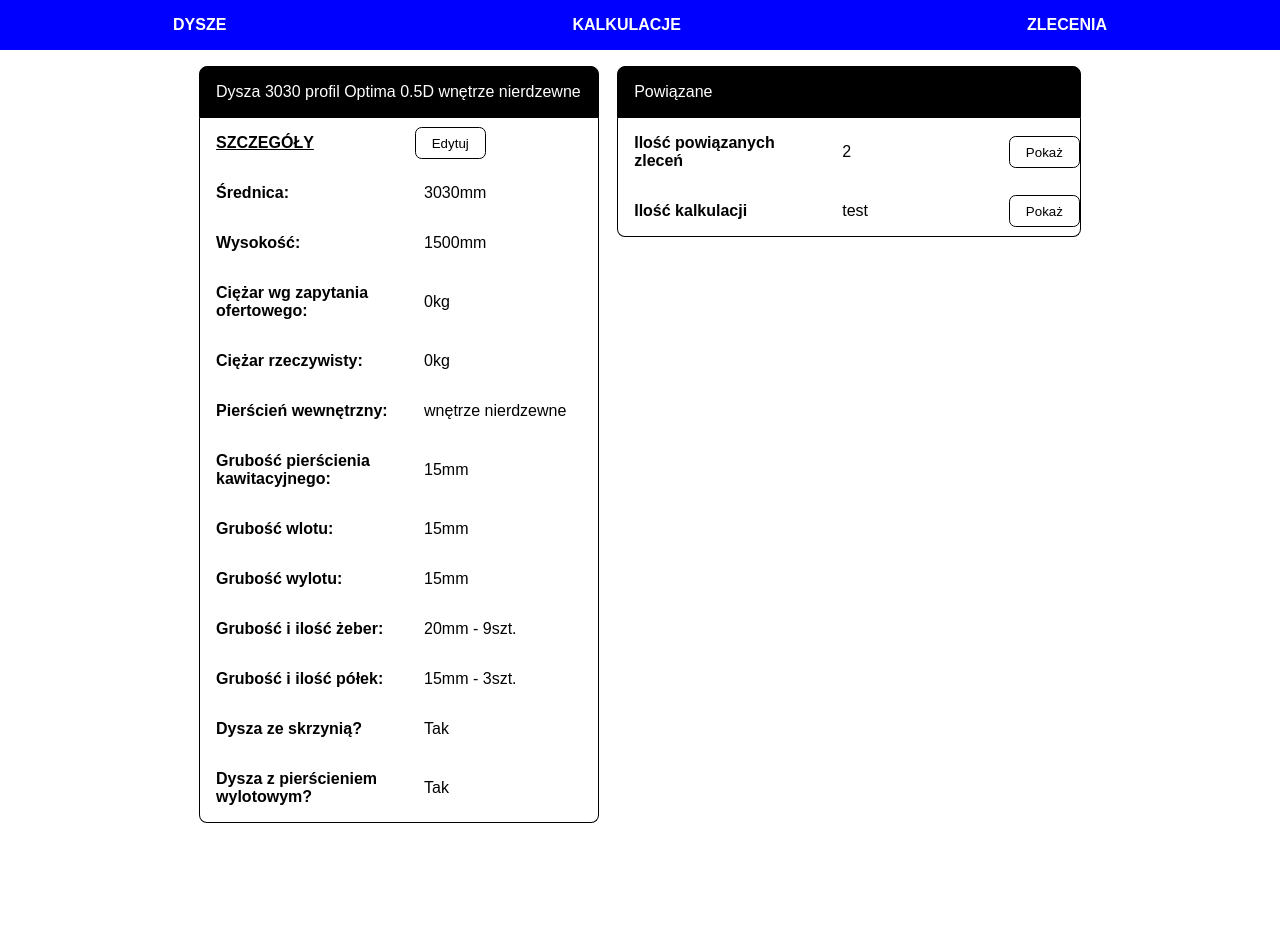
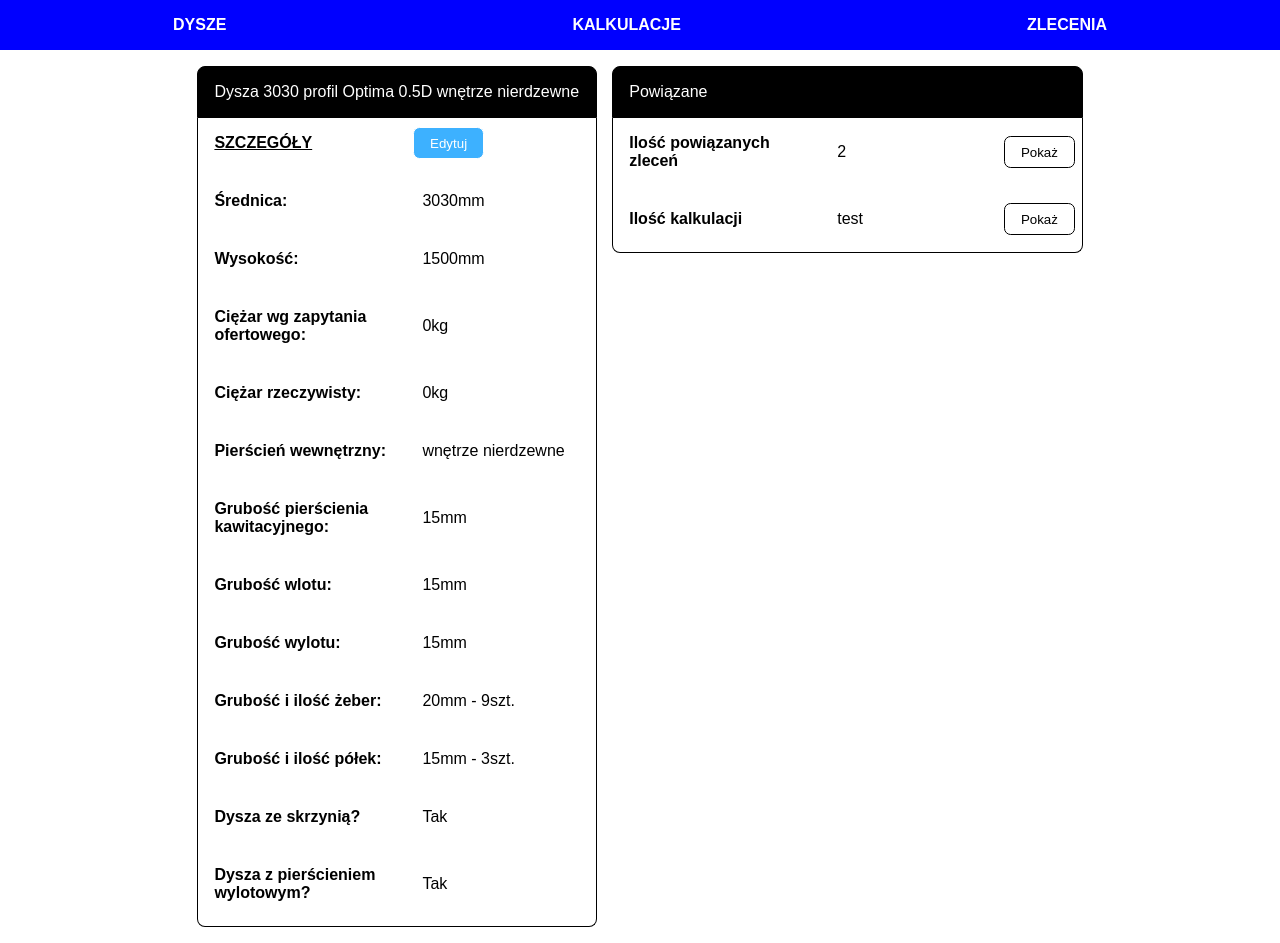
Before and after one commit to djzib0/django_nozzle_calculator, a Django app: page /nozzles/1/ in a window 1280 px wide. Before the commit the page ends 823 px from the top, so only its background shows below. Run offline with Django 4.2, Linux system fonts and the light colour scheme; data comes from the database, SQL or seed files in the repository; both versions use the stored data as it was after the commit.

Commit message:
update nozzle_orders.html, nozzle_detail.html, updated css

```diff
--- a/nozzle_calculator/calculator/templates/calculator/nozzle-details.html
+++ b/nozzle_calculator/calculator/templates/calculator/nozzle-details.html
@@ -12,7 +12,7 @@
     <div class="item-details">
       <div class="item-details-box">
         <p class="item-detail-name" id="details">SZCZEGÓŁY</p>
-        <button class="action-btn">Edytuj</button>
+        <button class="edit-btn">Edytuj</button>
       </div>
       <div class="item-details-box">
         <p class="item-detail-name">Średnica: </p>
--- a/nozzle_calculator/static/styles.css
+++ b/nozzle_calculator/static/styles.css
@@ -3,6 +3,18 @@
     margin: 0 auto;
     padding: 0;
 }
+
+table, th, td {
+    /*border: 1px solid;*/
+    border-collapse: collapse;
+    text-align: center;
+
+}
+
+th, td {
+    padding: 0.125em;
+}
+
 
 /* layout */
 .content-main {
@@ -21,6 +33,7 @@
     background-color: white;
     border-radius: 0.5em;
     margin: 1em auto;
+    /*padding-top: 0;*/
 }
 
 .single-column {
@@ -49,6 +62,7 @@
 .item-details-box {
     display: flex;
     align-items: center;
+    padding-bottom: 0.5em;
 }
 
 /* items styles */
@@ -64,17 +78,21 @@
 .item-detail-value {
     margin: auto 1em;
     width: 9em;
+    /*padding: 0;*/
 }
 
 .action-btn {
     margin-left: 0.5em;
+    margin-right: 0.5em;
     background-color: white;
     border: 1px solid black;
     border-radius: 0.5em;
     height: 2rem;
     padding: 0.5rem 1rem;
+    cursor: pointer;
     transition: background-color 0.2s;
     transition: color 0.2s;
+
 }
 
 .action-btn:hover {
@@ -92,4 +110,19 @@
     height: 2rem;
     padding: 0.5rem 1rem;
     margin-top: 0.5em;
+    cursor: pointer;
 }
+
+.edit-btn {
+    margin-left: 0.5em;
+    margin-right: 0.5em;
+    background-color: #3db1ff;
+    color: white;
+    cursor: pointer;
+    border: 1px solid white;
+    border-radius: 0.5em;
+    height: 2rem;
+    padding: 0.5rem 1rem;
+    transition: background-color 0.2s;
+    transition: color 0.2s;
+}
```
Also changed, not shown: nozzle_calculator/calculator/templates/calculator/nozzle-orders.html (+23 -18 lines), nozzle_calculator/db.sqlite3.
